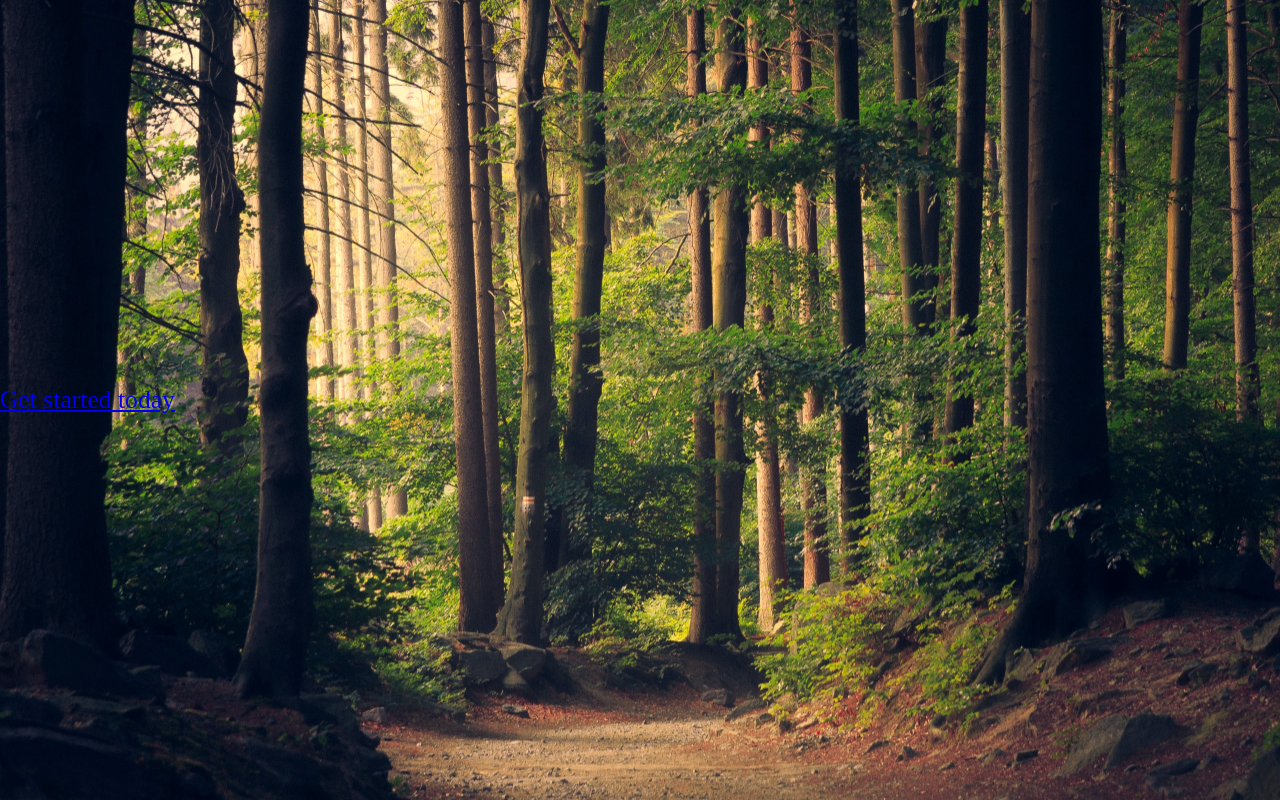
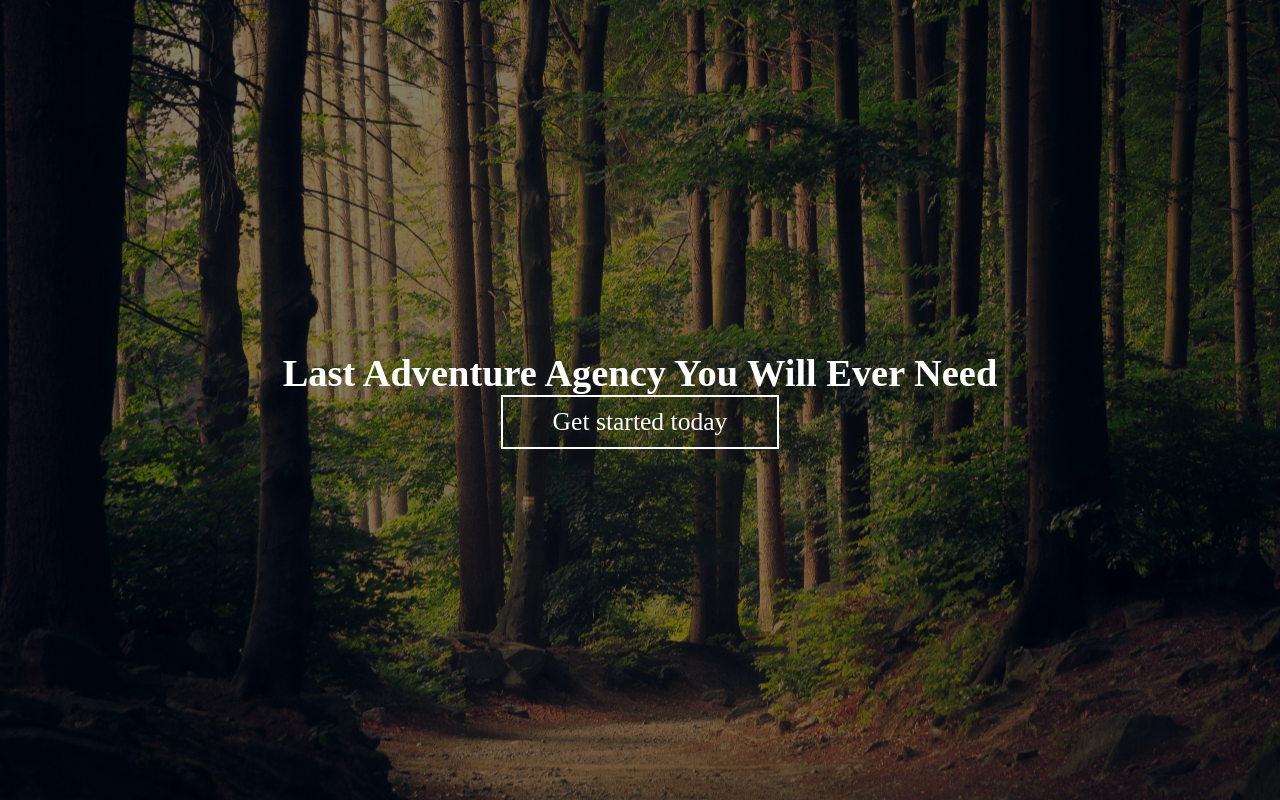
Before and after one commit to dan-jugz/Lets_Drift, a Python web app: template app/templates/index.html in a window 1280 px wide. Run offline with Jinja, Linux system fonts and the light colour scheme; the template is opened without the code that fills it, so the values that code supplies are empty; some libraries are stand-ins or nearby versions.

Commit message:
add linear gradient to add shadows to the wrapper

```diff
--- a/app/templates/index.html
+++ b/app/templates/index.html
@@ -16,12 +16,13 @@
     .wrapper{
         width: 100%;
         height: 100vh;
-        background: url(../static/images/forest.jpg);
+        background:linear-gradient(rgba(0,0,0,0.5),rgba(0,0,0,0.5)), url(../static/images/forest.jpg);
         background-position: center;
         background-size: cover;
         display:flex;
+        flex-direction: column;
         justify-content: center;
-        flex-direction: column;
+        align-items: center;
         font-size:2vw;
         color:#fff;
 
@@ -29,12 +30,23 @@
     }
 
     .btn{
+     text-decoration: none;
+     padding: 10px 50px;
+     color: #fff;
+     border:2px solid #fff;
+     transition: .6s ease;
+
+    }
+
+    .btn:hover{
+        background-color:#fff;
 
     }
 </style>
     <section class="cover-main" id="home">
             <div class="wrapper">
-                <a href="{{url_for('main.home')}}"class="btn btn-outline-primary">
+                <h1>Last Adventure Agency You Will Ever Need</h1>
+                <a href="{{url_for('main.home')}}"class="btn">
                     Get started today
                 </a>
 
```
